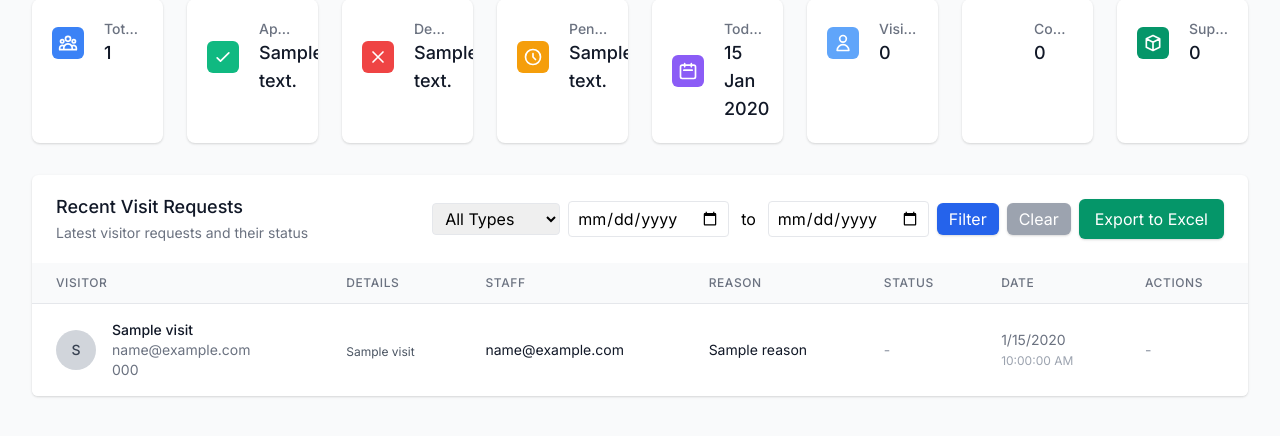
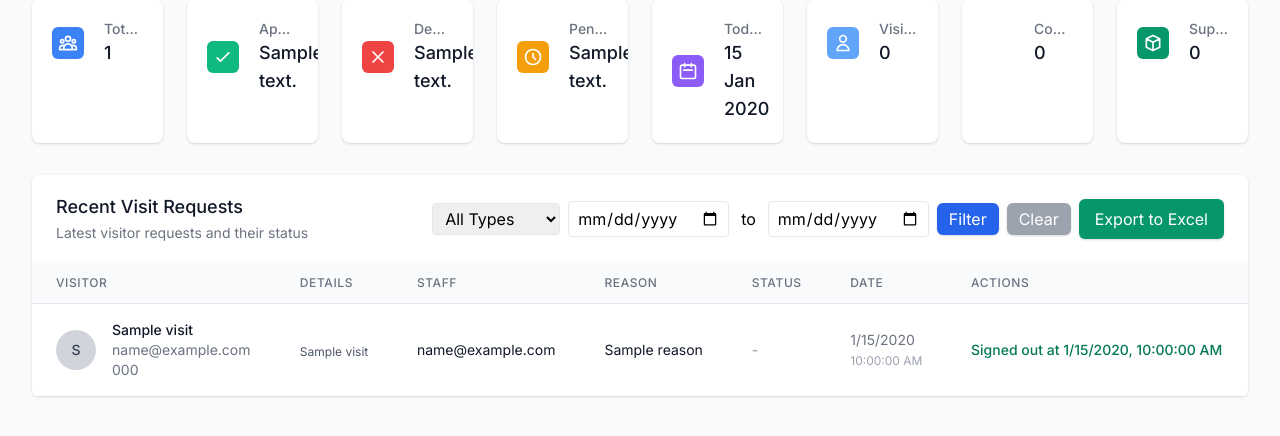
Before and after one commit to femi-tobi/visitors-attendance--app, a Node server app: template views/admin/dashboard.ejs in a window 1280 px wide. Shown: the part 90-526 px from the top of the page. Run offline with Node 20, Linux system fonts and the light colour scheme; the template is opened without the code that fills it: most values are stand-ins (such as "Sample title", 1, 10 or a date in 2020); some libraries are stand-ins or nearby versions.

Commit message:
checkout

```diff
--- a/routes/visitor.js
+++ b/routes/visitor.js
@@ -488,10 +488,10 @@ router.post('/checkout/:visitId', async (req, res) => {
       'UPDATE visits SET check_out_time = CURRENT_TIMESTAMP WHERE id = ? AND check_out_time IS NULL',
       [req.params.visitId]
     );
-    res.json({ success: true });
+    res.redirect('/admin/dashboard');
   } catch (error) {
     console.error('Checkout error:', error);
-    res.status(500).json({ error: 'Checkout failed' });
+    res.status(500).send('Checkout failed');
   }
 });
 
--- a/views/admin/dashboard.ejs
+++ b/views/admin/dashboard.ejs
@@ -300,7 +300,13 @@
                     <span class="text-xs text-gray-400"><%= visit.created_at ? new Date(visit.created_at).toLocaleTimeString() : '' %></span>
                   </td>
                   <td class="px-6 py-4 whitespace-nowrap text-sm font-medium">
-                    <span class="text-gray-400">-</span>
+                    <% if (!visit.check_out_time) { %>
+                      <form action="/visitor/checkout/<%= visit.visit_id %>" method="POST" style="display:inline;">
+                        <button type="submit" class="bg-red-600 hover:bg-red-700 text-white px-3 py-1 rounded">Sign Out</button>
+                      </form>
+                    <% } else { %>
+                      <span class="text-green-700">Signed out at <%= new Date(visit.check_out_time).toLocaleString() %></span>
+                    <% } %>
                   </td>
                 </tr>
               <% }); %>
```
